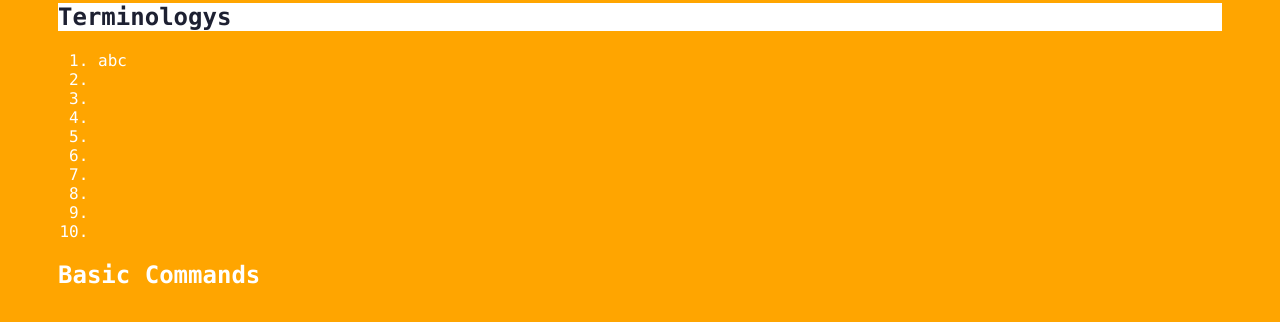
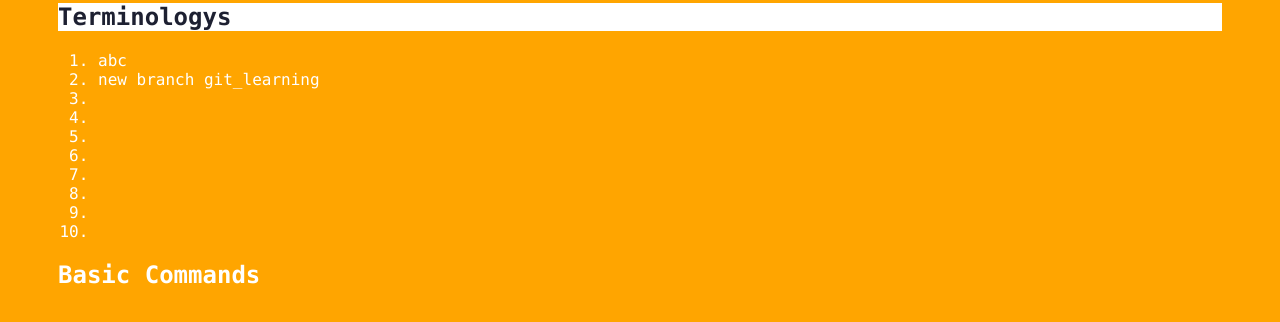
Before and after one commit to boboxia/git_learning, a plain HTML site: page index.html in a window 1280 px wide. Both pictures are taken after a click on the element "Terminologys". Shown: the part 242-564 px from the top of the page. Drawn offline with Linux system fonts and the light colour scheme.

Commit message:
zlb git_learnning index.html1

```diff
--- a/index.html
+++ b/index.html
@@ -15,7 +15,7 @@
             <div class="panel">
                 <ol>
                     <li>abc</li>
-                    <li></li>
+                    <li>new branch git_learning</li>
                     <li></li>
                     <li></li>
                     <li></li>
```
